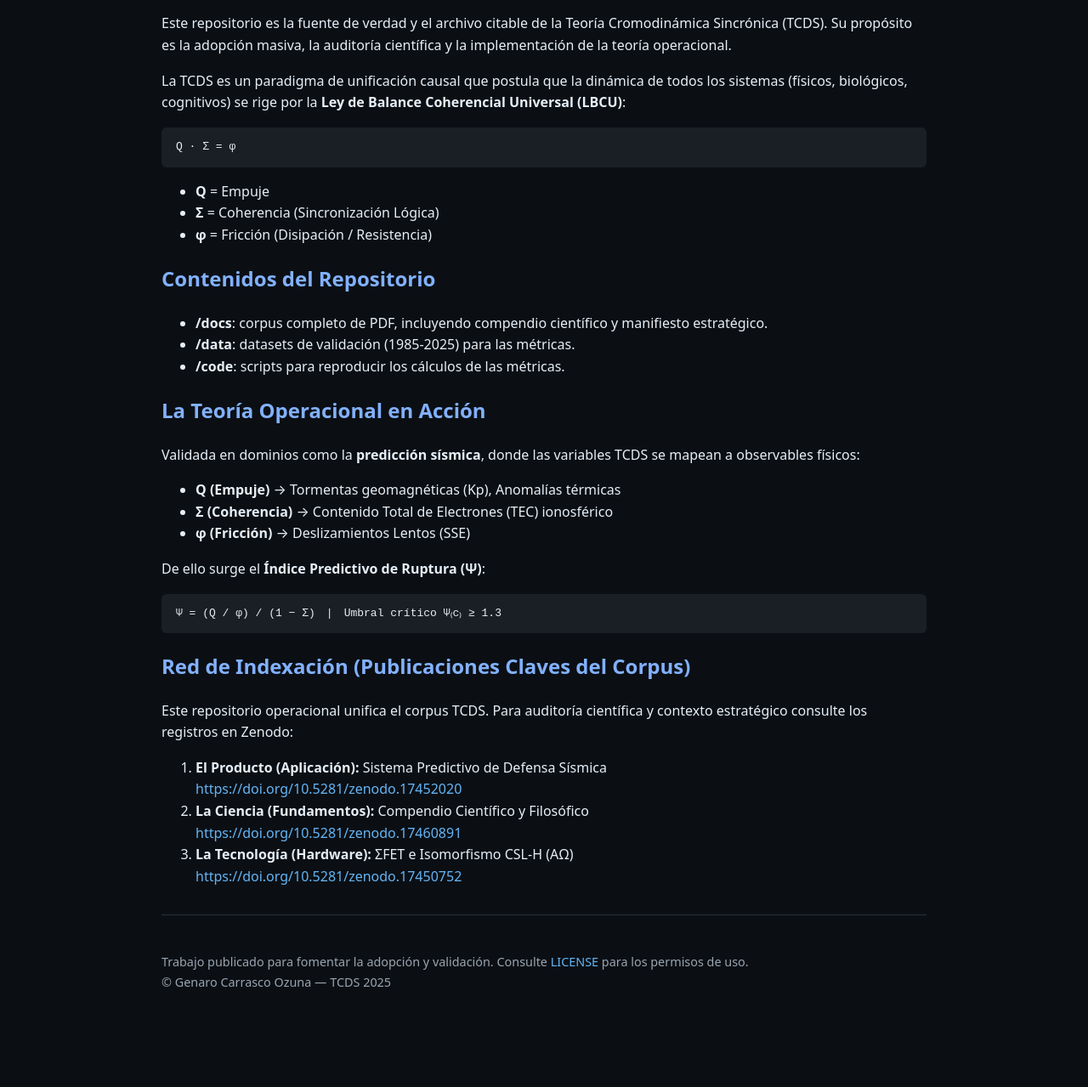
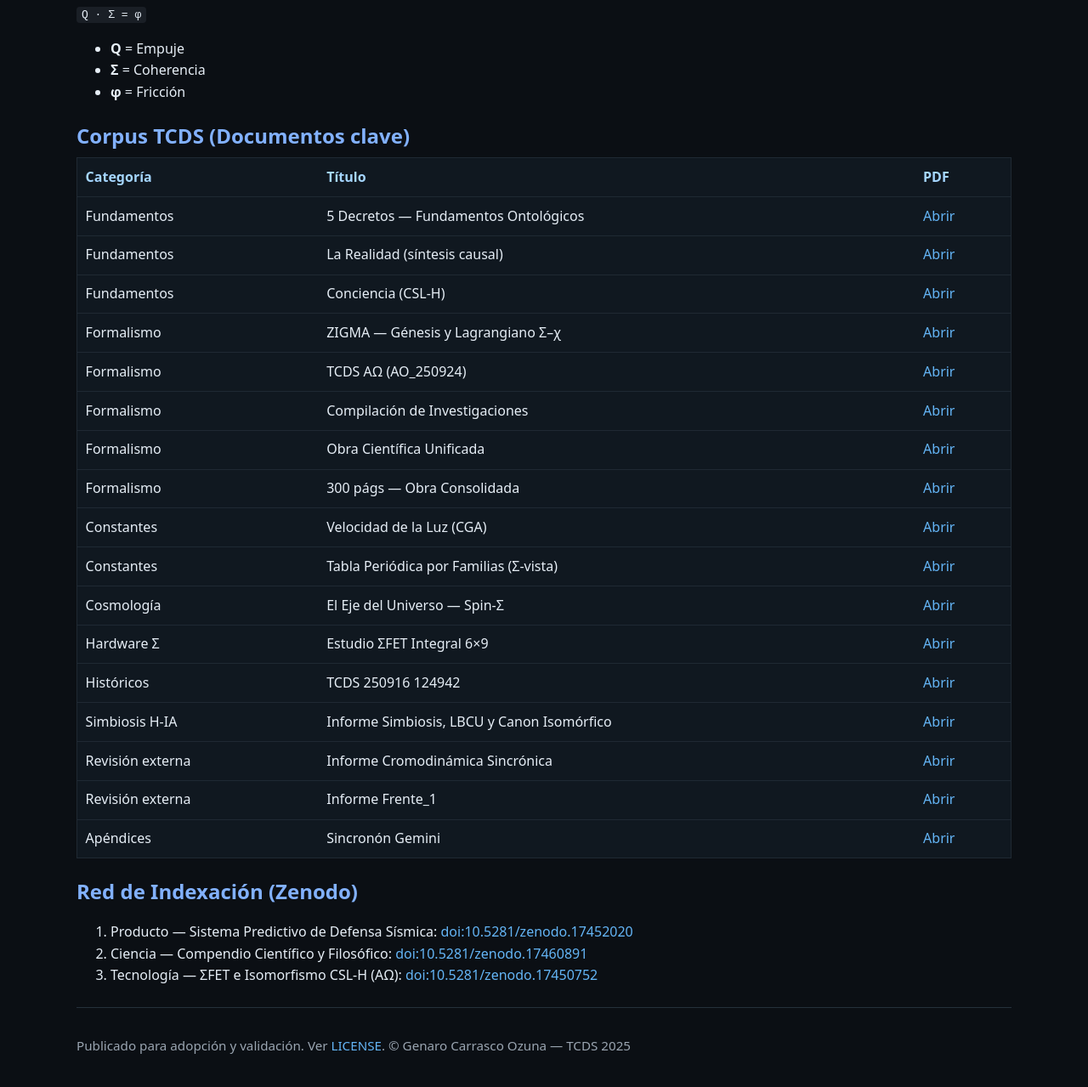
Before and after one commit to geozunac3536-jpg/TCDS-Teoria-Operacional, a plain HTML site: page index.html in a window 1280 px wide. Shown: the part 197-1476 px from the top of the page at 85% size. Before the commit the page ends 1392 px from the top, so only its background shows below. Drawn offline with Linux system fonts and the light colour scheme.

Commit message:
Update index.html

```diff
--- a/index.html
+++ b/index.html
@@ -1,81 +1,83 @@
 <!DOCTYPE html>
 <html lang="es">
 <head>
-<meta charset="utf-8">
-<meta name="viewport" content="width=device-width,initial-scale=1">
-<title>TCDS — Teoría Cromodinámica Sincrónica (Teoría Operacional)</title>
-<meta name="description" content="Repositorio Operacional de la Teoría Cromodinámica Sincrónica (TCDS). Arquitecto: Genaro Carrasco Ozuna.">
-<link rel="icon" href="https://github.githubassets.com/favicons/favicon.png">
+<meta charset="utf-8"><meta name="viewport" content="width=device-width,initial-scale=1">
+<title>TCDS — Teoría Operacional</title>
+<meta name="description" content="Repositorio Operacional de la TCDS: teoría, métricas, datos y compendio científico.">
 <style>
-:root{color-scheme:dark;}
-body{
-  font-family:system-ui,-apple-system,Segoe UI,Roboto,sans-serif;
-  margin:0;padding:0 1rem;
-  background:#0b0f14;color:#e6eef6;line-height:1.6;
-  max-width:900px;margin-inline:auto;
-}
-h1,h2,h3{color:#82b1ff;}
-code{background:#1a1f26;padding:2px 4px;border-radius:4px;}
-pre{background:#1a1f26;padding:1em;border-radius:6px;overflow-x:auto;}
-a{color:#64b5f6;text-decoration:none;}a:hover{text-decoration:underline;}
-hr{border:0;border-top:1px solid #263238;margin:2em 0;}
-footer{margin:3em 0 2em;font-size:.9em;color:#9aa5b1;}
+:root{color-scheme:dark}
+body{font-family:system-ui,-apple-system,Segoe UI,Roboto,sans-serif;margin:0;background:#0b0f14;color:#e6eef6;line-height:1.6}
+main{max-width:1100px;margin:0 auto;padding:24px}
+h1,h2{color:#82b1ff;margin:0 0 .4rem}
+section{margin:1.2rem 0}
+a{color:#64b5f6;text-decoration:none}a:hover{text-decoration:underline}
+table{width:100%;border-collapse:collapse;background:#101820;border:1px solid #1f2933}
+th,td{padding:.6rem;border-top:1px solid #1f2933;vertical-align:top}
+th{color:#a5d6ff;text-align:left}
+kbd,code{background:#1a1f26;padding:2px 6px;border-radius:4px}
+hr{border:0;border-top:1px solid #25313b;margin:1.5rem 0}
+footer{margin:2rem 0;color:#9aa5b1;font-size:.95rem}
+.small{font-size:.95rem}
 </style>
 </head>
 <body>
+<main>
   <header>
     <h1>TCDS: Teoría Cromodinámica Sincrónica (Teoría Operacional)</h1>
-  <p><strong>Repositorio Operacional de la Teoría, Métricas, Datos y Compendio Científico.</strong><br>
+    <p class="small"><strong>Repositorio Operacional de la Teoría, Métricas, Datos y Compendio Científico.</strong><br>
     <strong>Arquitecto:</strong> Genaro Carrasco Ozuna</p>
   </header>
 
   <section>
-  <p>Este repositorio es la fuente de verdad y el archivo citable de la Teoría Cromodinámica Sincrónica (TCDS). Su propósito es la adopción masiva, la auditoría científica y la implementación de la teoría operacional.</p>
-
-  <p>La TCDS es un paradigma de unificación causal que postula que la dinámica de todos los sistemas (físicos, biológicos, cognitivos) se rige por la <strong>Ley de Balance Coherencial Universal (LBCU)</strong>:</p>
-
-  <pre><code>Q · Σ = φ</code></pre>
-
+    <p>La TCDS unifica la dinámica de sistemas físicos, biológicos y cognitivos mediante la <strong>Ley de Balance Coherencial Universal (LBCU)</strong>:</p>
+    <p><code>Q · Σ = φ</code></p>
     <ul>
       <li><strong>Q</strong> = Empuje</li>
-    <li><strong>Σ</strong> = Coherencia (Sincronización Lógica)</li>
-    <li><strong>φ</strong> = Fricción (Disipación / Resistencia)</li>
+      <li><strong>Σ</strong> = Coherencia</li>
+      <li><strong>φ</strong> = Fricción</li>
     </ul>
   </section>
 
-<h2>Contenidos del Repositorio</h2>
-<ul>
-  <li><strong>/docs</strong>: corpus completo de PDF, incluyendo compendio científico y manifiesto estratégico.</li>
-  <li><strong>/data</strong>: datasets de validación (1985-2025) para las métricas.</li>
-  <li><strong>/code</strong>: scripts para reproducir los cálculos de las métricas.</li>
-</ul>
+  <section>
+    <h2>Corpus TCDS (Documentos clave)</h2>
+    <table>
+      <thead><tr><th>Categoría</th><th>Título</th><th>PDF</th></tr></thead>
+      <tbody>
+        <tr><td>Fundamentos</td><td>5 Decretos — Fundamentos Ontológicos</td><td><a target="_blank" rel="noopener" href="./Documentos/5_decretos.pdf">Abrir</a></td></tr>
+        <tr><td>Fundamentos</td><td>La Realidad (síntesis causal)</td><td><a target="_blank" rel="noopener" href="./Documentos/la_realidad.pdf">Abrir</a></td></tr>
+        <tr><td>Fundamentos</td><td>Conciencia (CSL-H)</td><td><a target="_blank" rel="noopener" href="./Documentos/conciencia.pdf">Abrir</a></td></tr>
+        <tr><td>Formalismo</td><td>ZIGMA — Génesis y Lagrangiano Σ–χ</td><td><a target="_blank" rel="noopener" href="./Documentos/zigma.pdf">Abrir</a></td></tr>
+        <tr><td>Formalismo</td><td>TCDS ΑΩ (AO_250924)</td><td><a target="_blank" rel="noopener" href="./Documentos/tcds_ao_250924.pdf">Abrir</a></td></tr>
+        <tr><td>Formalismo</td><td>Compilación de Investigaciones</td><td><a target="_blank" rel="noopener" href="./Documentos/compilacion_investigaciones.pdf">Abrir</a></td></tr>
+        <tr><td>Formalismo</td><td>Obra Científica Unificada</td><td><a target="_blank" rel="noopener" href="./Documentos/obra_cientifica_unificada.pdf">Abrir</a></td></tr>
+        <tr><td>Formalismo</td><td>300 págs — Obra Consolidada</td><td><a target="_blank" rel="noopener" href="./Documentos/300pags_obra_cientifica_consolidada.pdf">Abrir</a></td></tr>
+        <tr><td>Constantes</td><td>Velocidad de la Luz (CGA)</td><td><a target="_blank" rel="noopener" href="./Documentos/velocidad_de_la_luz.pdf">Abrir</a></td></tr>
+        <tr><td>Constantes</td><td>Tabla Periódica por Familias (Σ-vista)</td><td><a target="_blank" rel="noopener" href="./Documentos/tabla_periodica_por_familias.pdf">Abrir</a></td></tr>
+        <tr><td>Cosmología</td><td>El Eje del Universo — Spin-Σ</td><td><a target="_blank" rel="noopener" href="./Documentos/eje_del_universo_spin_sigma.pdf">Abrir</a></td></tr>
+        <tr><td>Hardware Σ</td><td>Estudio ΣFET Integral 6×9</td><td><a target="_blank" rel="noopener" href="./Documentos/estudio_sigmafet_integral_6x9.pdf">Abrir</a></td></tr>
+        <tr><td>Históricos</td><td>TCDS 250916 124942</td><td><a target="_blank" rel="noopener" href="./Documentos/tcds_250916_124942.pdf">Abrir</a></td></tr>
+        <tr><td>Simbiosis H-IA</td><td>Informe Simbiosis, LBCU y Canon Isomórfico</td><td><a target="_blank" rel="noopener" href="./Documentos/informe_simbiosis.pdf">Abrir</a></td></tr>
+        <tr><td>Revisión externa</td><td>Informe Cromodinámica Sincrónica</td><td><a target="_blank" rel="noopener" href="./Documentos/informe_cromodinamica_sincronica.pdf">Abrir</a></td></tr>
+        <tr><td>Revisión externa</td><td>Informe Frente_1</td><td><a target="_blank" rel="noopener" href="./Documentos/informe_frente_1.pdf">Abrir</a></td></tr>
+        <tr><td>Apéndices</td><td>Sincronón Gemini</td><td><a target="_blank" rel="noopener" href="./Documentos/sincronon_gemini.pdf">Abrir</a></td></tr>
+      </tbody>
+    </table>
+  </section>
 
-<h2>La Teoría Operacional en Acción</h2>
-<p>Validada en dominios como la <strong>predicción sísmica</strong>, donde las variables TCDS se mapean a observables físicos:</p>
-<ul>
-  <li><strong>Q (Empuje)</strong> → Tormentas geomagnéticas (Kp), Anomalías térmicas</li>
-  <li><strong>Σ (Coherencia)</strong> → Contenido Total de Electrones (TEC) ionosférico</li>
-  <li><strong>φ (Fricción)</strong> → Deslizamientos Lentos (SSE)</li>
-</ul>
-
-<p>De ello surge el <strong>Índice Predictivo de Ruptura (Ψ)</strong>:</p>
-<pre><code>Ψ = (Q / φ) / (1 − Σ) | Umbral crítico Ψ₍c₎ ≥ 1.3</code></pre>
-
-<h2>Red de Indexación (Publicaciones Claves del Corpus)</h2>
-<p>Este repositorio operacional unifica el corpus TCDS. Para auditoría científica y contexto estratégico consulte los registros en Zenodo:</p>
+  <section>
+    <h2>Red de Indexación (Zenodo)</h2>
     <ol>
-  <li><strong>El Producto (Aplicación):</strong> Sistema Predictivo de Defensa Sísmica<br>
-      <a href="https://doi.org/10.5281/zenodo.17452020" target="_blank" rel="noopener">https://doi.org/10.5281/zenodo.17452020</a></li>
-  <li><strong>La Ciencia (Fundamentos):</strong> Compendio Científico y Filosófico<br>
-      <a href="https://doi.org/10.5281/zenodo.17460891" target="_blank" rel="noopener">https://doi.org/10.5281/zenodo.17460891</a></li>
-  <li><strong>La Tecnología (Hardware):</strong> ΣFET e Isomorfismo CSL-H (ΑΩ)<br>
-      <a href="https://doi.org/10.5281/zenodo.17450752" target="_blank" rel="noopener">https://doi.org/10.5281/zenodo.17450752</a></li>
+      <li>Producto — Sistema Predictivo de Defensa Sísmica:
+        <a target="_blank" rel="noopener" href="https://doi.org/10.5281/zenodo.17452020">doi:10.5281/zenodo.17452020</a></li>
+      <li>Ciencia — Compendio Científico y Filosófico:
+        <a target="_blank" rel="noopener" href="https://doi.org/10.5281/zenodo.17460891">doi:10.5281/zenodo.17460891</a></li>
+      <li>Tecnología — ΣFET e Isomorfismo CSL-H (ΑΩ):
+        <a target="_blank" rel="noopener" href="https://doi.org/10.5281/zenodo.17450752">doi:10.5281/zenodo.17450752</a></li>
     </ol>
+  </section>
 
   <hr>
-<footer>
-  <p>Trabajo publicado para fomentar la adopción y validación. Consulte <a href="LICENSE">LICENSE</a> para los permisos de uso.<br>
-  © Genaro Carrasco Ozuna — TCDS 2025</p>
-</footer>
+  <footer>Publicado para adopción y validación. Ver <a href="./LICENSE">LICENSE</a>. © Genaro Carrasco Ozuna — TCDS 2025</footer>
+</main>
 </body>
 </html>
```
Lines whose indentation alone changed are shown as unchanged.
